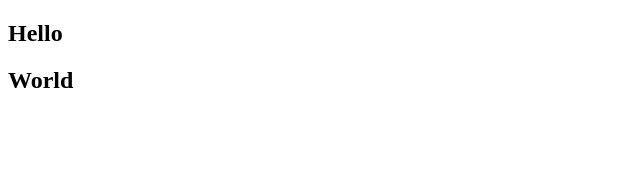
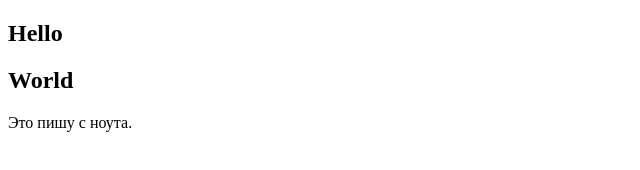
Before and after one commit to Dusheskas/learn_js, a plain HTML site: page index.html in a window 1280 px wide. Shown: the whole page, without its empty margins (0-640 px from the left). Drawn offline with Linux system fonts and the light colour scheme.

Commit message:
Laptop changes

```diff
--- a/index.html
+++ b/index.html
@@ -9,5 +9,7 @@
 <body>
     <h2>Hello</h2>
     <h2>World</h2>
+
+    <p>Это пишу с ноута.</p>
 </body>
 </html>
```
